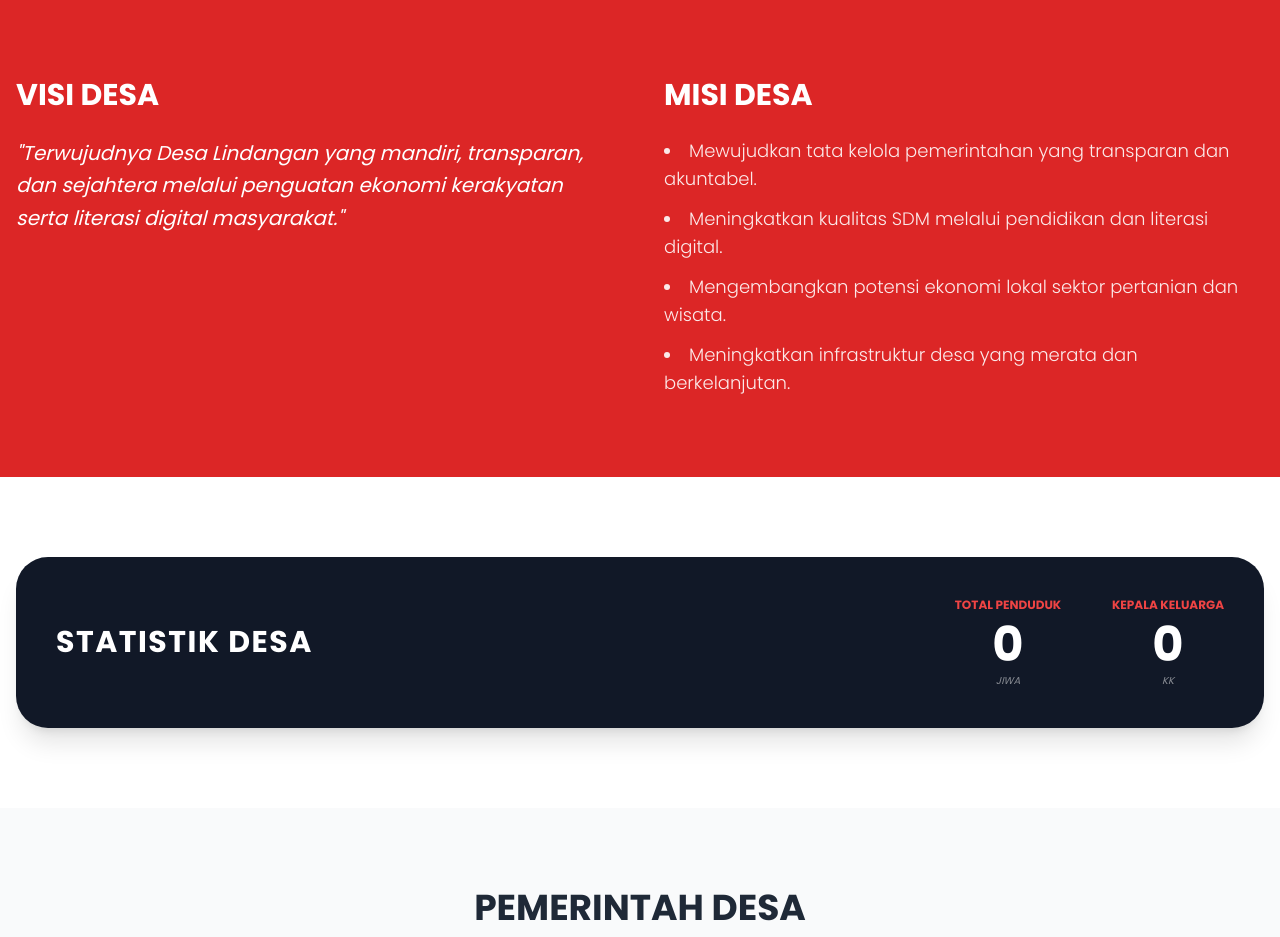
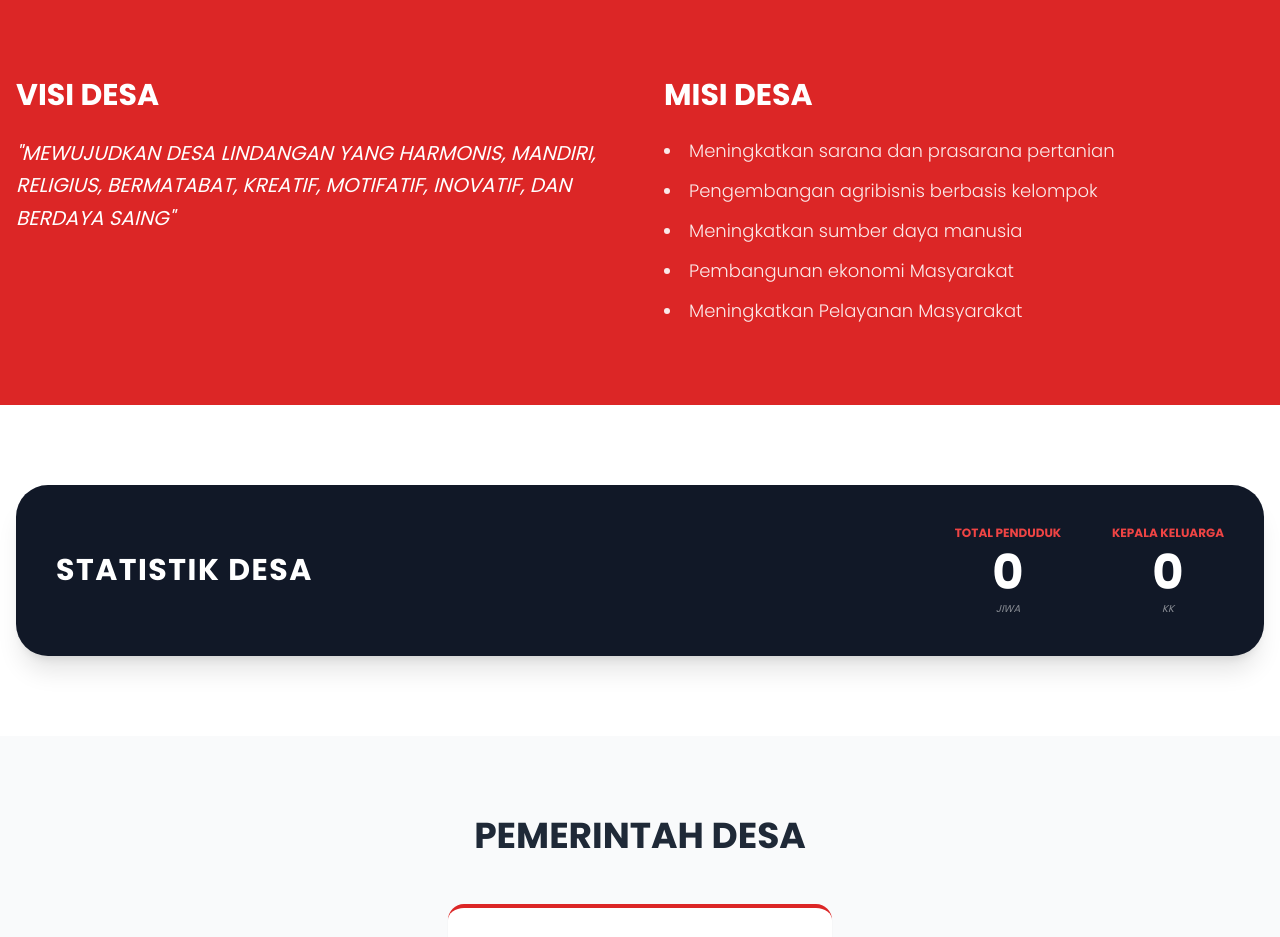
Before and after one commit to HizkiaPappang/desa-lindangan, a plain HTML site: page index.html in a window 1280 px wide. Shown: the part 1240-2177 px from the top of the page. Drawn offline with nearby package versions, Linux system fonts and the light colour scheme; no server answers.

Commit message:
fix conflict manual

```diff
--- a/index.html
+++ b/index.html
@@ -76,15 +76,16 @@
         <div class="container mx-auto px-4 grid md:grid-cols-2 gap-12">
           <div>
             <h2 class="text-3xl font-bold mb-6 uppercase">Visi Desa</h2>
-            <p class="text-xl italic leading-relaxed">"Terwujudnya Desa Lindangan yang mandiri, transparan, dan sejahtera melalui penguatan ekonomi kerakyatan serta literasi digital masyarakat."</p>
+            <p class="text-xl italic leading-relaxed">"MEWUJUDKAN DESA LINDANGAN YANG HARMONIS, MANDIRI, RELIGIUS, BERMATABAT, KREATIF, MOTIFATIF, INOVATIF, DAN BERDAYA SAING"</p>
           </div>
           <div>
             <h2 class="text-3xl font-bold mb-6 uppercase">Misi Desa</h2>
             <ul class="space-y-3 list-disc list-inside text-lg opacity-90 font-light">
-              <li>Mewujudkan tata kelola pemerintahan yang transparan dan akuntabel.</li>
-              <li>Meningkatkan kualitas SDM melalui pendidikan dan literasi digital.</li>
-              <li>Mengembangkan potensi ekonomi lokal sektor pertanian dan wisata.</li>
-              <li>Meningkatkan infrastruktur desa yang merata dan berkelanjutan.</li>
+              <li>Meningkatkan sarana dan prasarana pertanian</li>
+              <li>Pengembangan agribisnis berbasis kelompok</li>
+              <li>Meningkatkan sumber daya manusia</li>
+              <li>Pembangunan ekonomi Masyarakat</li>
+              <li>Meningkatkan Pelayanan Masyarakat</li>
             </ul>
           </div>
         </div>
```
